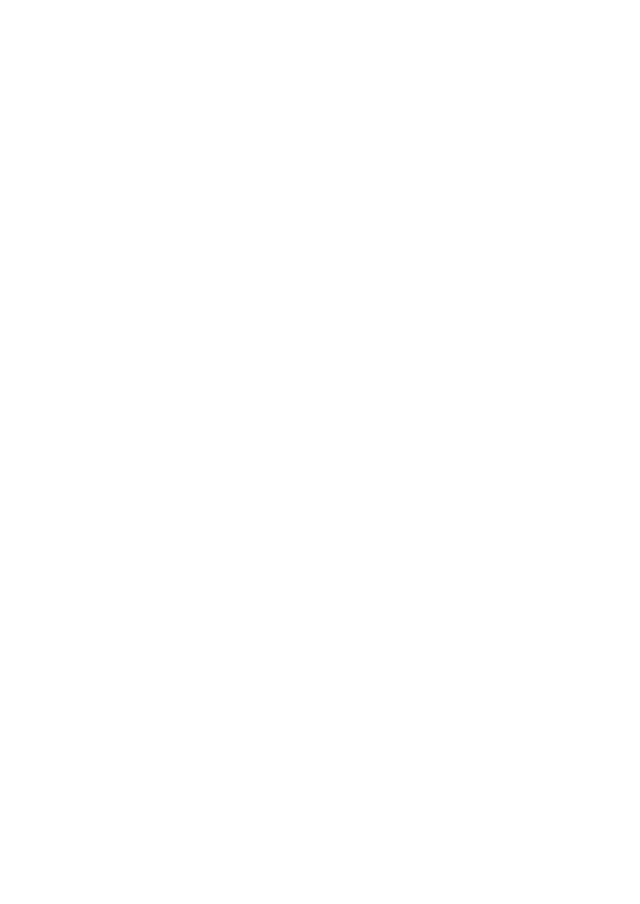
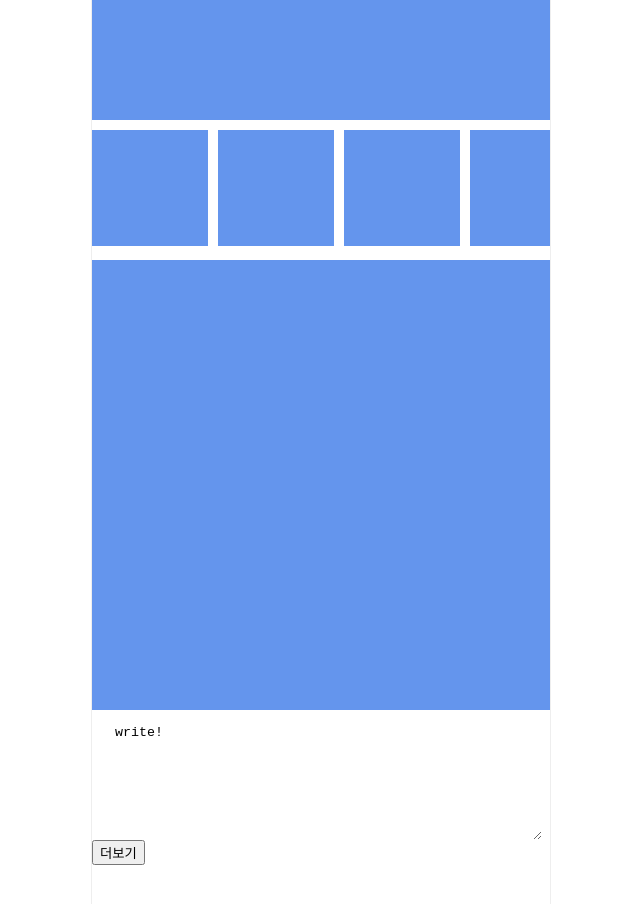
Before and after one commit to devpang20/vvuedongsan, a Vue app: page / in a window 1280 px wide. Shown: the part 2160-3064 px from the top of the page, without its empty margins (319-959 px from the left). Before the commit the page ends 1910 px from the top, so only its background shows below. Built offline with nearby package versions, Linux system fonts and the light colour scheme.

Commit message:
feat: 글 생성, 필터 기능 업로드

```diff
--- a/src/App.vue
+++ b/src/App.vue
@@ -10,7 +10,7 @@
         <img src="./assets/logo.png" class="logo" />
       </div>
 
-      <Container :postData="postData"/>
+      <Container :postData="postData" :step="step" />
       <button @click="more">더보기</button>
 
       <div class="footer">
@@ -31,6 +31,7 @@
   name: 'App',
   data() {
     return {
+      step: 0,
       postData,
       moreCount: 0
     }
--- a/src/components/Container.vue
+++ b/src/components/Container.vue
@@ -1,6 +1,21 @@
 <template>
   <div>
     <Post v-for="(post, i) in postData" :key="i" :post="post" />
+    <!-- 필터선택페이지 -->
+    <div class="upload-image"></div>
+    <div class="filters">
+      <div class="filter-1"></div>
+      <div class="filter-1"></div>
+      <div class="filter-1"></div>
+      <div class="filter-1"></div>
+      <div class="filter-1"></div>
+    </div>
+
+    <!-- 글작성페이지 -->
+    <div class="upload-image"></div>
+    <div class="write">
+      <textarea class="write-box">write!</textarea>
+    </div>
   </div>
 </template>
 
@@ -14,11 +29,53 @@
   },
   props: {
     postData: Array,
+    step: Number
   }
 }
 
 </script>
 
 <style>
-
+.upload-image {
+width: 100%;
+height: 450px;
+background: cornflowerblue;
+background-size : cover;
+}
+.filters {
+overflow-x:scroll;
+white-space: nowrap;
+}
+.filter-1 {
+width: 100px;
+height: 100px;
+background-color: cornflowerblue;
+margin: 10px 10px 10px auto;
+padding: 8px;
+display: inline-block;
+color : white;
+background-size: cover;
+}
+.filters::-webkit-scrollbar {
+height: 5px;
+}
+.filters::-webkit-scrollbar-track {
+background: #f1f1f1;
+}
+.filters::-webkit-scrollbar-thumb {
+background: #888;
+border-radius: 5px;
+}
+.filters::-webkit-scrollbar-thumb:hover {
+background: #555;
+}
+.write-box {
+border: none;
+width: 90%;
+height: 100px;
+padding: 15px;
+margin: auto;
+display: block;
+outline: none;
+}
 </style>
```
